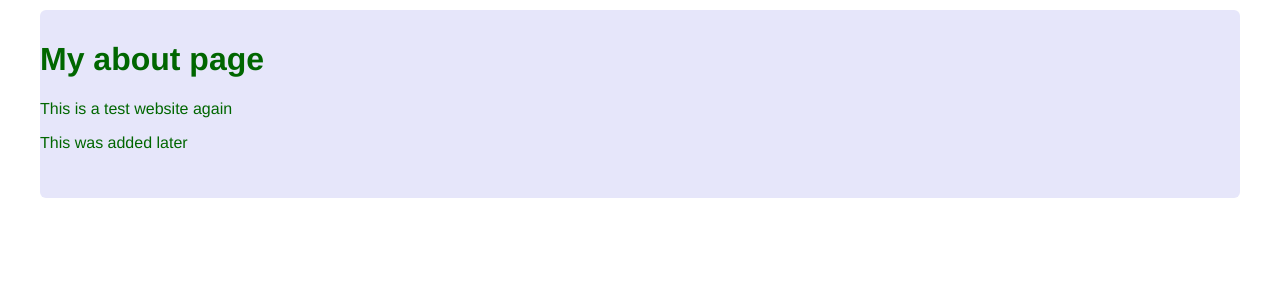
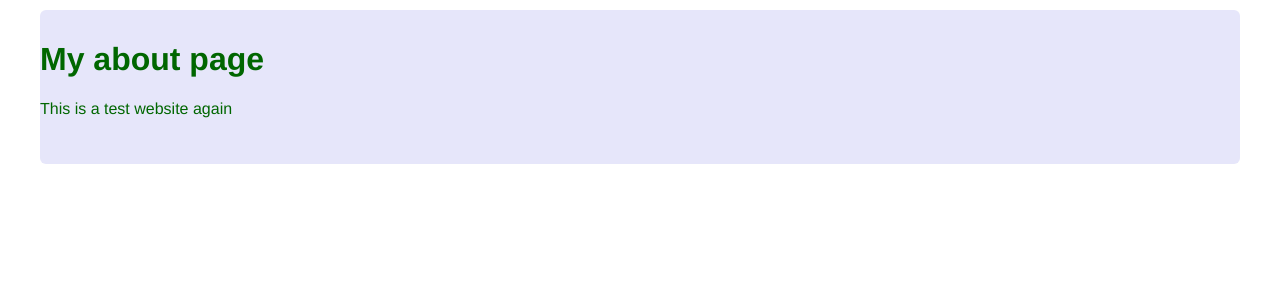
Before and after one commit to rafaelln/pythonwebapp, a Flask app: page /about in a window 1280 px wide. Shown: the part 35-335 px from the top of the page. Run offline with Flask 2, Linux system fonts and the light colour scheme.

Commit message:
Update about.html

```diff
--- a/templates/about.html
+++ b/templates/about.html
@@ -3,6 +3,6 @@
 <div class="about">
     <h1>My about page</h1>
     <p>This is a test website again</p>
-    <p>This was added later</p>
+
 </div>
 {% endblock %}
```
